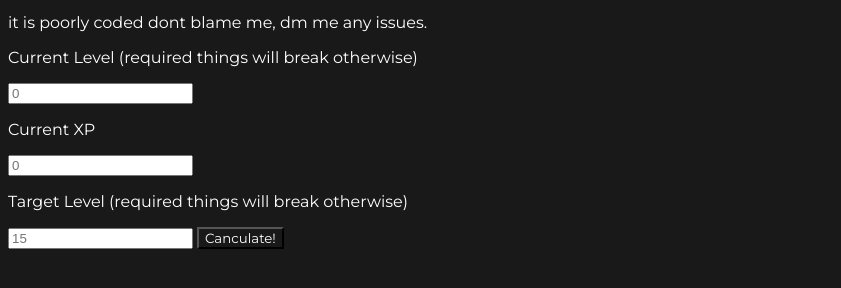
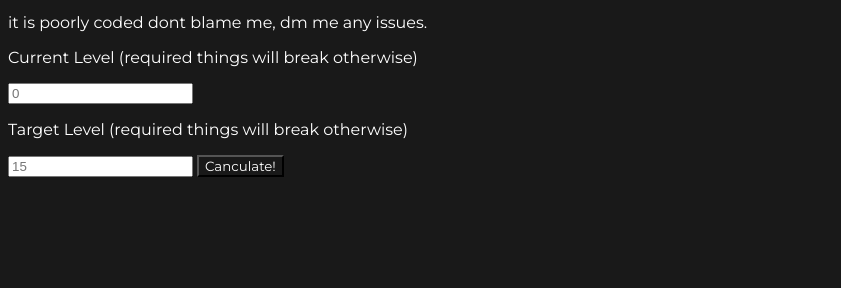
Before and after one commit to RisingGlitch/GIR-Xp-calculator-, a plain HTML site: page Calculator.html in a window 1280 px wide. Shown: the part 124-412 px from the top of the page, without its empty margins (0-841 px from the left). Drawn offline with Linux system fonts and the light colour scheme.

Commit message:
remove pointless xp
will be changed later

```diff
--- a/Calculator.html
+++ b/Calculator.html
@@ -36,7 +36,6 @@
         <p> it is poorly coded dont blame me, dm me any issues.</p>
 
         <p>Current Level (required things will break otherwise)</p> <input id="1" placeholder="0">
-        <p>Current XP</p> <input id="2" placeholder="0">
         <p>Target Level (required things will break otherwise)</p> <input id="3" placeholder="15">
         <button onclick="cal()"> Canculate! </button>
 
```
